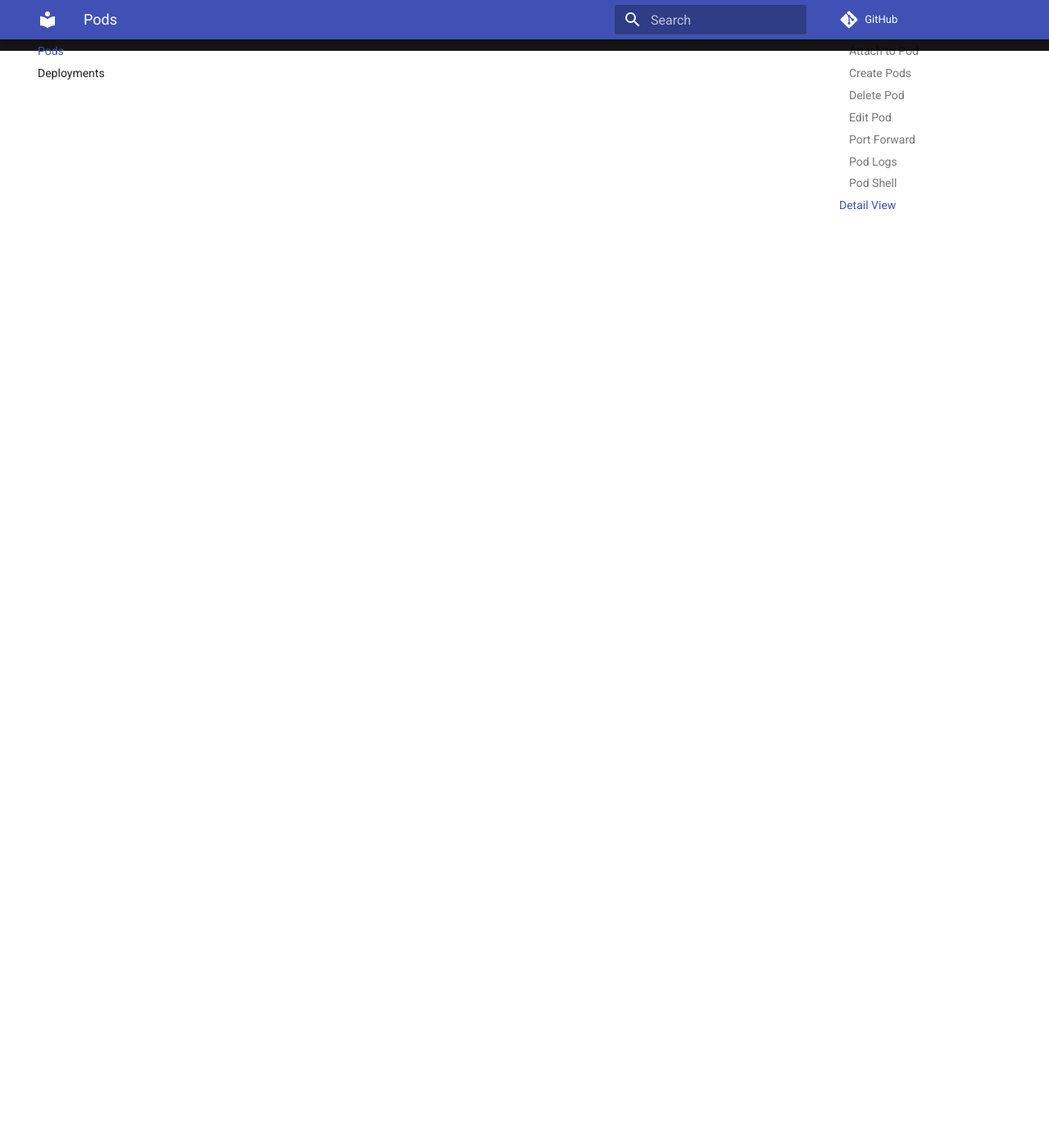
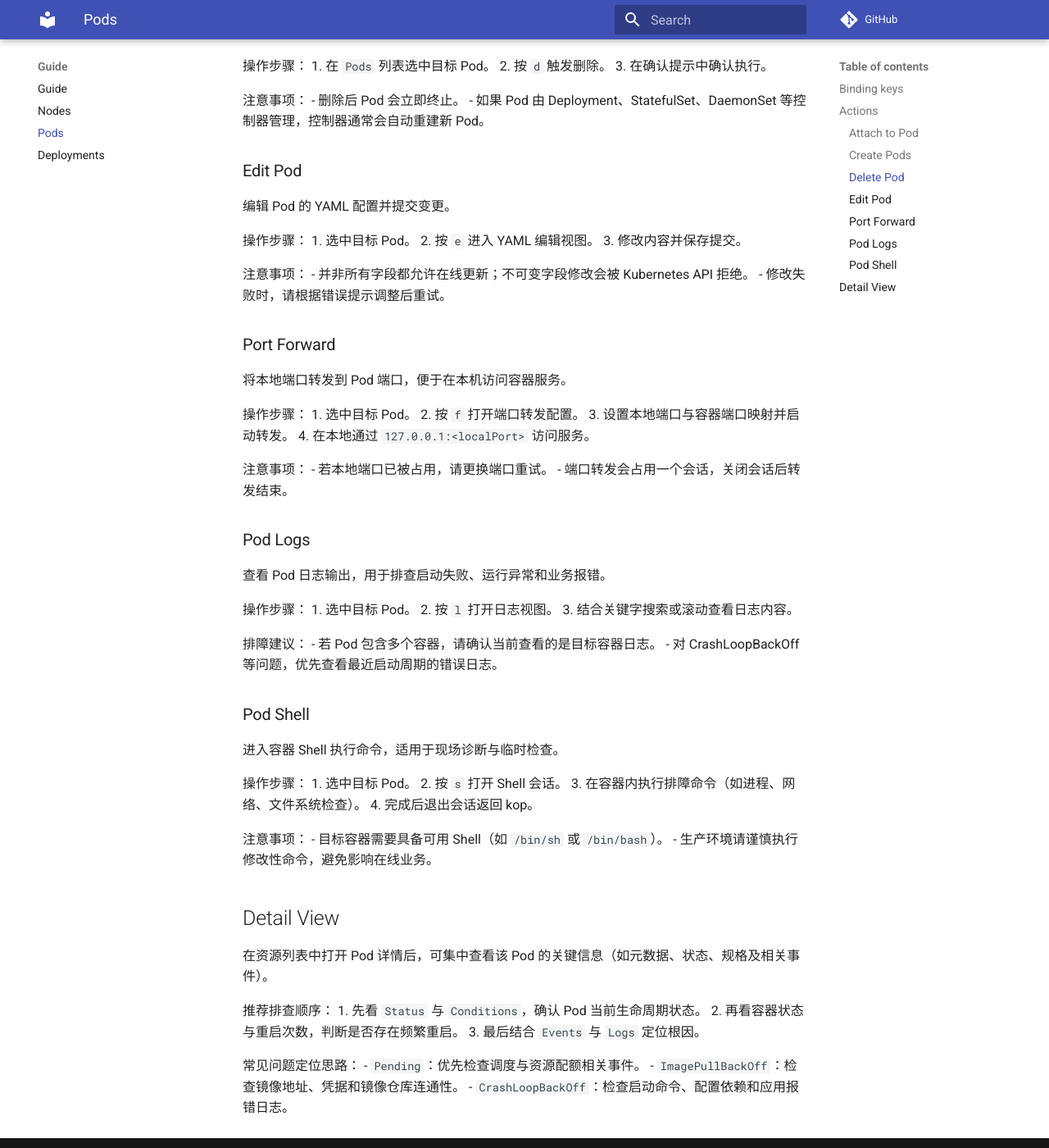
Before and after one commit to vegaoqiang/kop, an MkDocs documentation site: the page built from docs/guide/Pods.md, in a window 1280 px wide and 1400 px high, scrolled down 1338 px. Shown: the whole window at 82% size. Built offline with MkDocs 1.6.1 and Material for MkDocs 9.7.7, drawn with Linux system fonts in a browser that asks for light colours; comment, search, counter and statistics services are not loaded; some of the changed text lies outside the part shown.

Commit message:
update docs: tutorial

```diff
--- a/docs/guide/Pods.md
+++ b/docs/guide/Pods.md
@@ -1,7 +1,7 @@
 # Pods
 
 ## Binding keys
-All actions supported by the pod can be seen in the bottom footer.
+Pod 相关操作的可用快捷键会显示在页面底部 Footer 区域。不同场景下可用操作可能略有差异，请以 Footer 实时提示为准。
 
 | key | action |
 | --- | --- |
@@ -16,18 +16,102 @@ All actions supported by the pod can be seen in the bottom footer.
 ## Actions
 
 ### Attach to Pod
-Attach to a process that is already running inside an existing container.
+`Attach` 用于连接到容器内正在运行的主进程标准输入/输出流，适合观察交互式程序的实时输出。
+
+操作步骤：
+1. 在资源导航中进入 `Pods`。
+2. 在列表中选中目标 Pod。
+3. 按 `a` 打开 Attach 会话。
+4. 退出会话后返回 kop 界面。
+
+使用说明：
+- 该操作依赖容器内进程处于运行状态。
+- 与 `Pod Logs` 的区别是：`Attach` 面向实时进程流，`Logs` 面向日志查看。
 
 ### Create Pods
+用于在当前命名空间创建新的 Pod 资源。
+
+操作步骤：
+1. 进入 `Pods` 资源页。
+2. 按 `c` 打开创建视图。
+3. 填写或粘贴资源 YAML。
+4. 提交后等待创建结果反馈。
+
+建议：
+- 创建前确认当前命名空间是否正确。
+- 建议优先通过 Deployment 等控制器管理长期运行工作负载；直接创建 Pod 更适合临时调试或一次性任务。
 
 ### Delete Pod
+删除当前选中的 Pod 资源。
+
+操作步骤：
+1. 在 `Pods` 列表选中目标 Pod。
+2. 按 `d` 触发删除。
+3. 在确认提示中确认执行。
+
+注意事项：
+- 删除后 Pod 会立即终止。
+- 如果 Pod 由 Deployment、StatefulSet、DaemonSet 等控制器管理，控制器通常会自动重建新 Pod。
 
 ### Edit Pod
+编辑 Pod 的 YAML 配置并提交变更。
+
+操作步骤：
+1. 选中目标 Pod。
+2. 按 `e` 进入 YAML 编辑视图。
+3. 修改内容并保存提交。
+
+注意事项：
+- 并非所有字段都允许在线更新；不可变字段修改会被 Kubernetes API 拒绝。
+- 修改失败时，请根据错误提示调整后重试。
 
 ### Port Forward
+将本地端口转发到 Pod 端口，便于在本机访问容器服务。
+
+操作步骤：
+1. 选中目标 Pod。
+2. 按 `f` 打开端口转发配置。
+3. 设置本地端口与容器端口映射并启动转发。
+4. 在本地通过 `127.0.0.1:<localPort>` 访问服务。
+
+注意事项：
+- 若本地端口已被占用，请更换端口重试。
+- 端口转发会占用一个会话，关闭会话后转发结束。
 
 ### Pod Logs
+查看 Pod 日志输出，用于排查启动失败、运行异常和业务报错。
+
+操作步骤：
+1. 选中目标 Pod。
+2. 按 `l` 打开日志视图。
+3. 结合关键字搜索或滚动查看日志内容。
+
+排障建议：
+- 若 Pod 包含多个容器，请确认当前查看的是目标容器日志。
+- 对 CrashLoopBackOff 等问题，优先查看最近启动周期的错误日志。
 
 ### Pod Shell
+进入容器 Shell 执行命令，适用于现场诊断与临时检查。
+
+操作步骤：
+1. 选中目标 Pod。
+2. 按 `s` 打开 Shell 会话。
+3. 在容器内执行排障命令（如进程、网络、文件系统检查）。
+4. 完成后退出会话返回 kop。
+
+注意事项：
+- 目标容器需要具备可用 Shell（如 `/bin/sh` 或 `/bin/bash`）。
+- 生产环境请谨慎执行修改性命令，避免影响在线业务。
 
 ## Detail View
+在资源列表中打开 Pod 详情后，可集中查看该 Pod 的关键信息（如元数据、状态、规格及相关事件）。
+
+推荐排查顺序：
+1. 先看 `Status` 与 `Conditions`，确认 Pod 当前生命周期状态。
+2. 再看容器状态与重启次数，判断是否存在频繁重启。
+3. 最后结合 `Events` 与 `Logs` 定位根因。
+
+常见问题定位思路：
+- `Pending`：优先检查调度与资源配额相关事件。
+- `ImagePullBackOff`：检查镜像地址、凭据和镜像仓库连通性。
+- `CrashLoopBackOff`：检查启动命令、配置依赖和应用报错日志。
```
Also changed, not shown: docs/tutorial.md (+13 -0 lines), docs/images/tutorial/keys.png (added), docs/images/tutorial/themes.png (added).
